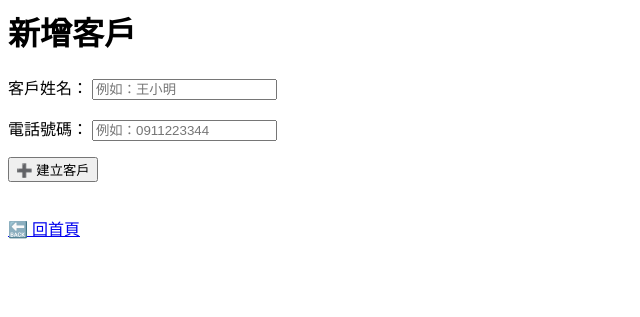
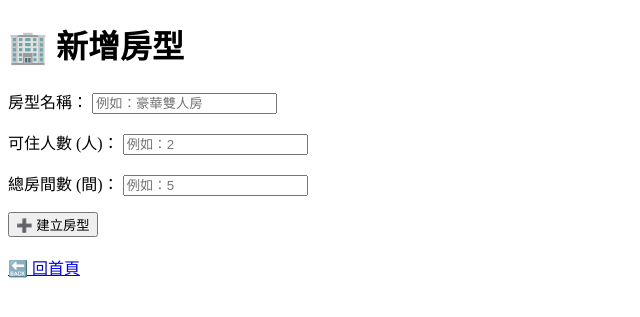
Before and after one commit to ChangLiYun/HomestayPJ, a Flask app: page /room_type/add in a window 1280 px wide. Shown: the top 317 px of the page, without its empty margins (0-640 px from the left). Run offline with Flask 3, Linux system fonts and the light colour scheme.

Commit message:
修改房型bug

```diff
--- a/backend/homestay_pj/app/templates/add_room_type.html
+++ b/backend/homestay_pj/app/templates/add_room_type.html
@@ -1,17 +1,31 @@
-<h1>新增客戶</h1>
+<!DOCTYPE html>
+<html lang="zh-TW">
+<head>
+    <meta charset="UTF-8">
+    <title>新增房型</title>
+</head>
+<body>
 
-<form method="POST">
+    <h1>🏢 新增房型</h1>
+
+    <form method="POST" action="/room_type/add">
         <p>
-        <label>客戶姓名：</label>
-        <input type="text" name="customer_name" placeholder="例如：王小明" required>
+            <label>房型名稱：</label>
+            <input type="text" name="room_name" placeholder="例如：豪華雙人房" required>
         </p>
         <p>
-        <label>電話號碼：</label>
-        <input type="text" name="phone" placeholder="例如：0911223344" required>
+            <label>可住人數 (人)：</label>
+            <input type="number" name="capacity" placeholder="例如：2" min="1" required>
         </p>
-
-    <button type="submit">➕ 建立客戶</button>
+        <p>
+            <label>總房間數 (間)：</label>
+            <input type="number" name="total_rooms" placeholder="例如：5" min="1" required>
+        </p>
+        <button type="submit">➕ 建立房型</button>
     </form>
 
     <br>
     <a href="/">🔙 回首頁</a>
+
+</body>
+</html>
--- a/backend/homestay_pj/app/templates/room_type_list.html
+++ b/backend/homestay_pj/app/templates/room_type_list.html
@@ -14,7 +14,11 @@
         <td style="padding: 8px;">{{ room[0] }}</td>
         <td style="padding: 8px;">{{ room[1] }}</td>
         <td style="padding: 8px;">{{ room[2] }}</td>
+        <!-- 刪除建 -->
         <td style="padding: 8px;">{{ room[3] }}</td>
+        <td style="padding: 8px;">
+            <a href="/room_type/delete/{{ room[0] }}" onclick="return confirm('確定要刪除此房型嗎？');" style="color: red; text-decoration: none;"> 刪除</a>
+        </td>
     </tr>
     {% endfor %}
 </table>
--- a/backend/homestay_pj/main.py
+++ b/backend/homestay_pj/main.py
@@ -102,6 +102,7 @@ def room_type_list():
     room_types = get_all_room_types()
     return render_template("room_type_list.html", room_types=room_types)
 
+#----------------------------------------------------------------------------------
 # 新增房型頁面
 @app.route("/room_type/add", methods=["GET", "POST"])
 def room_type_add():
@@ -116,6 +117,28 @@ def room_type_add():
 
     return render_template("add_room_type.html")
 
+# 刪除房型
+@app.route("/room_type/delete/<int:room_type_id>")
+def room_type_delete(room_type_id):
+    import sqlite3
+    import os
+
+    try:
+        # 從 main.py 的位置精準定位到根目錄的資料庫
+        db_path = os.path.abspath(os.path.join(os.path.dirname(__file__), "../../database/homestaypj.db"))
+        conn = sqlite3.connect(db_path)
+        cursor = conn.cursor()
+
+        cursor.execute("DELETE FROM RoomType WHERE RoomTypeId = ?", (room_type_id,))
+        conn.commit()
+        conn.close()
+        print(f"房型 ID {room_type_id} 刪除成功")
+    except Exception as e:
+        print(f"刪除失敗: {e}")
+
+    return redirect("/room_type/list")
+
+#----------------------------------------------------------------------------------
 # 訂房紀錄列表
 @app.route("/booking/list")
 def booking_list():
@@ -271,7 +294,7 @@ def template_delete_main(template_id):
     """在總覽頁面刪除整套行程模板"""
     delete_entire_template(template_id)
     # 刪除完後，重新整理總覽列表
-    return render_template('template_detail.html', details=details, template_id=template_id)
+    return redirect("/template/list")
 
 @app.route("/template/detail/<template_id>/edit/<detail_id>", methods=["GET", "POST"])
 def template_detail_edit(template_id, detail_id):
```
Also changed, not shown: docs/PROJECT_STATUS.md (+1 -0 lines). Lines whose indentation alone changed are shown as unchanged.
